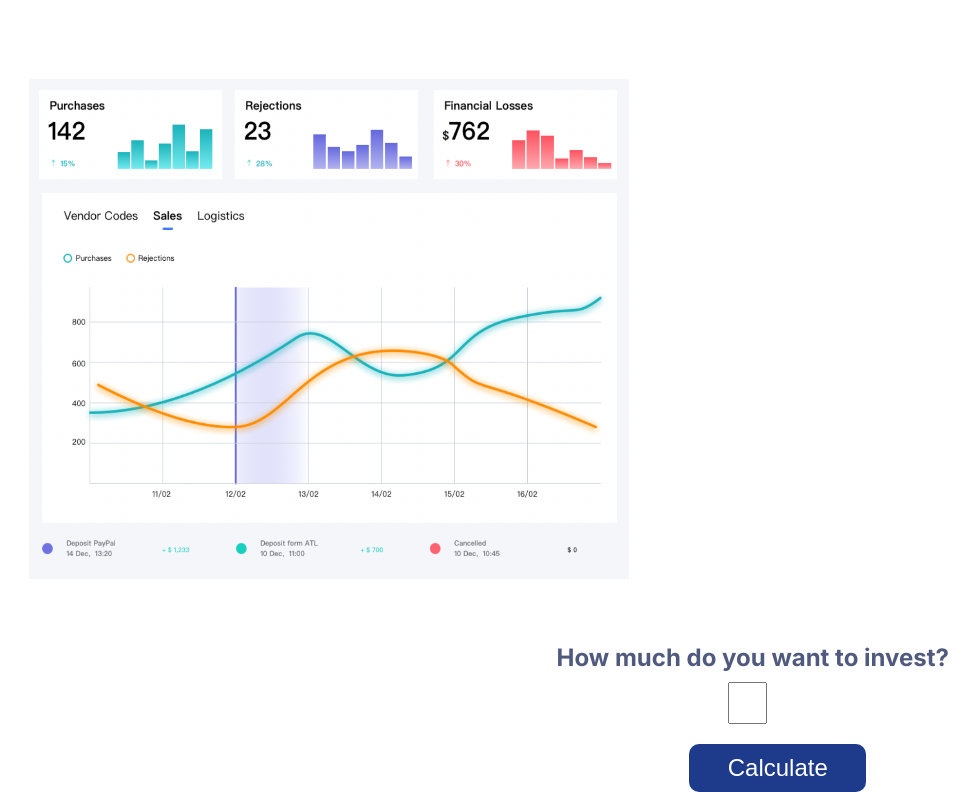
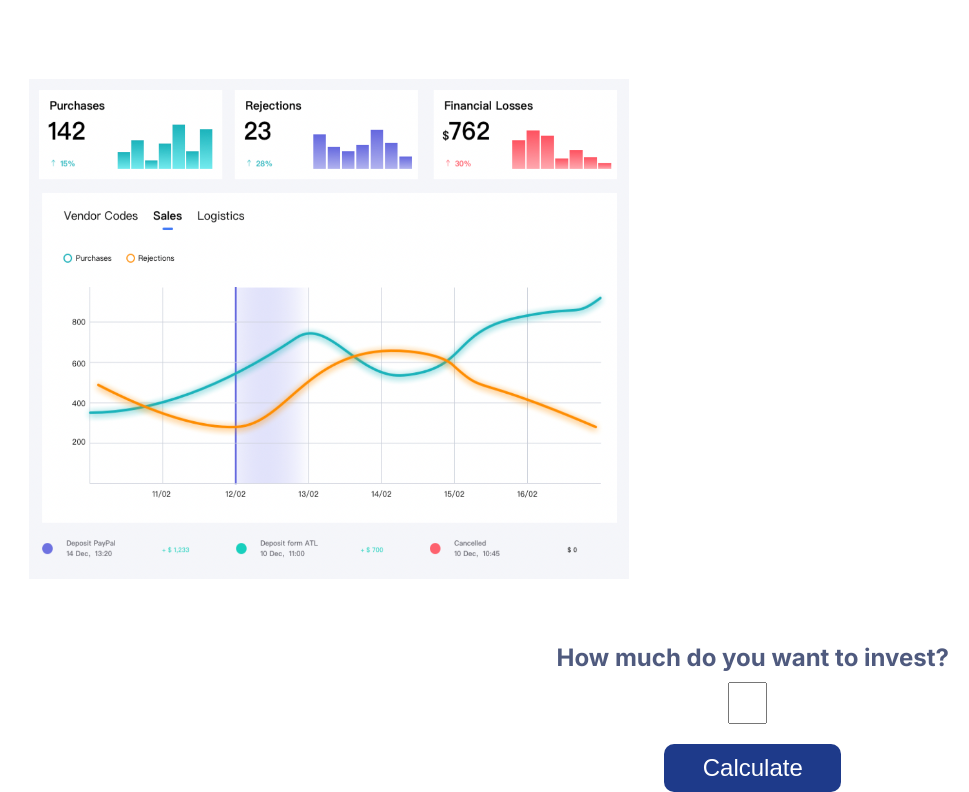
Before and after one commit to MVCorreas/42i-Challenge-Correas, a Next.js app: page / in a window 1280 px wide. Shown: the part 843-1635 px from the top of the page, without its empty margins (311-1280 px from the left). Built offline with nearby package versions, Linux system fonts and the light colour scheme.

Commit message:
Final commit

```diff
--- a/src/app/globals.css
+++ b/src/app/globals.css
@@ -116,7 +116,7 @@ body {
   color: #fff;
   border: none;
   cursor: pointer;
-  margin-left: 50px;
+  align-items: center;
   margin-top: 20px;
 }
 
```
